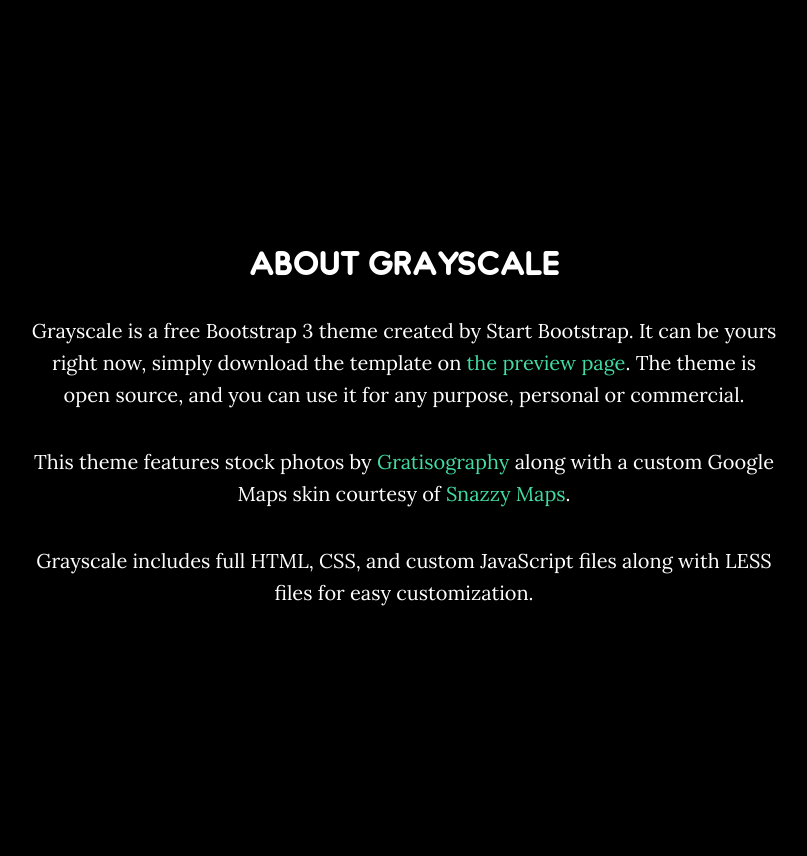
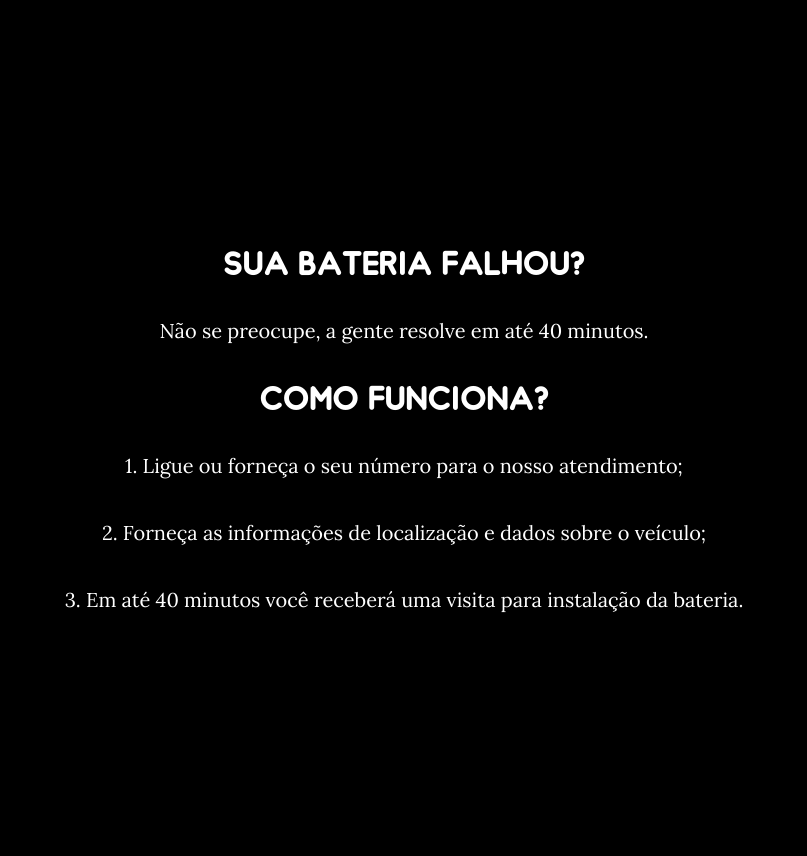
Before and after one commit to 3ecologias/ebat, a Django app: page / in a window 1280 px wide. Shown: the part 803-1659 px from the top of the page, without its empty margins (236-1043 px from the left). Run offline with Django 3.2, Linux system fonts and the light colour scheme; some libraries are stand-ins or nearby versions; some web fonts are replaced.

Commit message:
add text

```diff
--- a/core/templates/core/index.html
+++ b/core/templates/core/index.html
@@ -83,10 +83,12 @@
     <section id="about" class="container content-section text-center">
         <div class="row">
             <div class="col-lg-8 col-lg-offset-2">
-                <h2>About Grayscale</h2>
-                <p>Grayscale is a free Bootstrap 3 theme created by Start Bootstrap. It can be yours right now, simply download the template on <a href="http://startbootstrap.com/template-overviews/grayscale/">the preview page</a>. The theme is open source, and you can use it for any purpose, personal or commercial.</p>
-                <p>This theme features stock photos by <a href="http://gratisography.com/">Gratisography</a> along with a custom Google Maps skin courtesy of <a href="http://snazzymaps.com/">Snazzy Maps</a>.</p>
-                <p>Grayscale includes full HTML, CSS, and custom JavaScript files along with LESS files for easy customization.</p>
+                <h2>Sua bateria falhou?</h2>
+                <p>Não se preocupe, a gente resolve em até 40 minutos.</p>
+                <h2>Como funciona?</h2>
+                <p>1. Ligue ou forneça o seu número para o nosso atendimento;</p>
+                <p>2. Forneça as informações de localização e dados sobre o veículo;</p>
+                <p>3. Em até 40 minutos você receberá uma visita para instalação da bateria.</p>
             </div>
         </div>
     </section>
```
